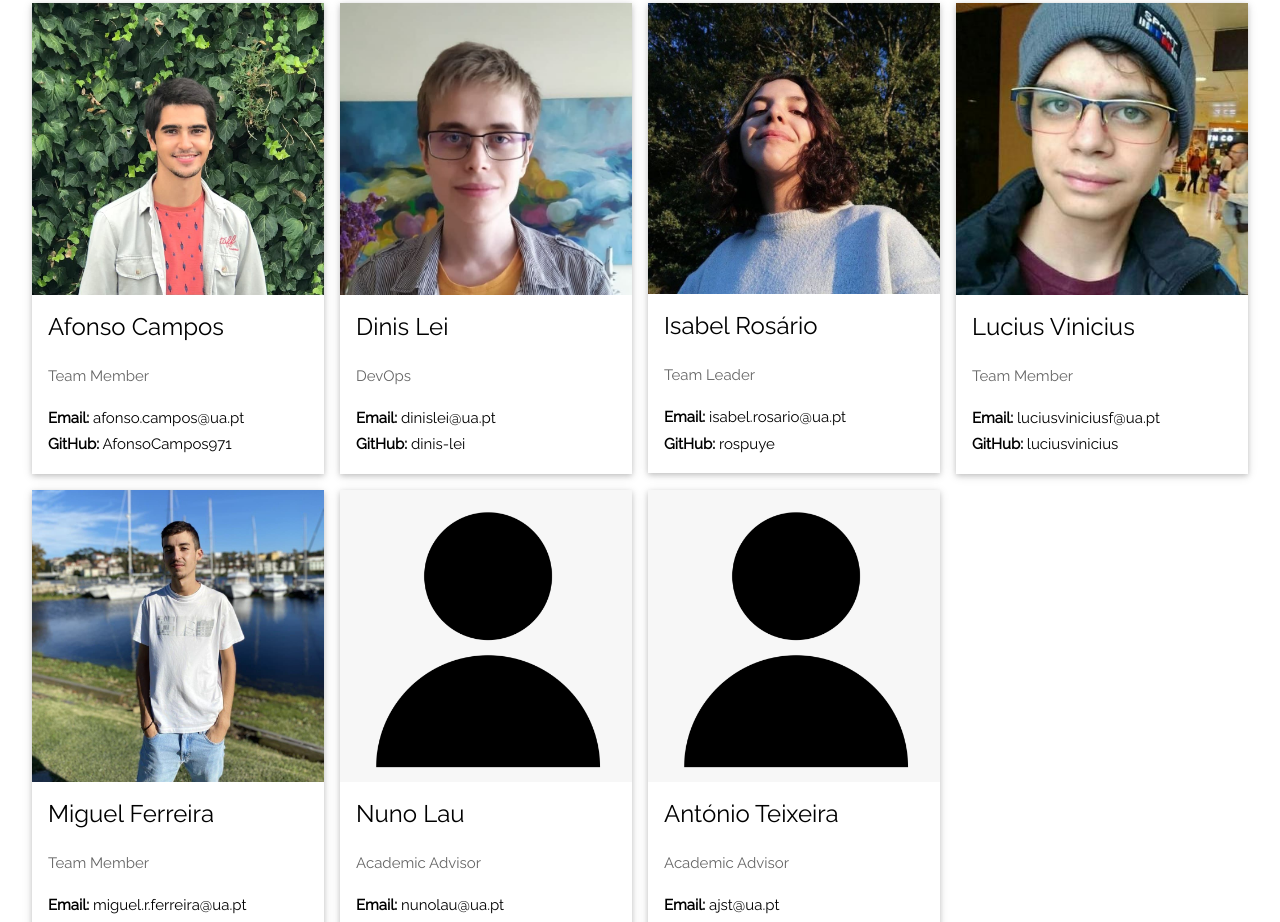
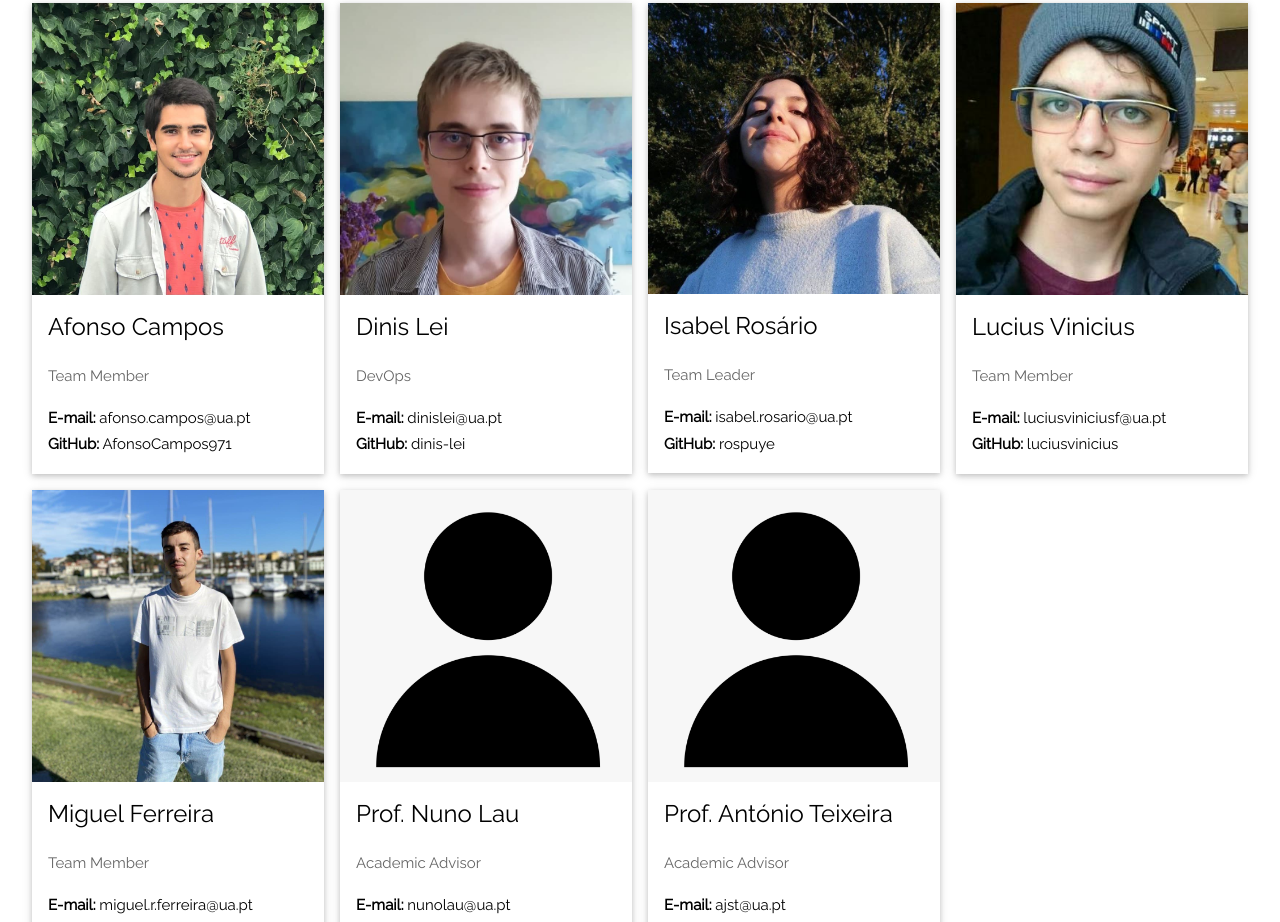
Before and after one commit to rospuye/rospuye.github.io, a plain HTML site: page index.html in a window 1280 px wide. Shown: the part 1878-2800 px from the top of the page. Drawn offline with nearby package versions, Linux system fonts and the light colour scheme.

Commit message:
small changes

```diff
--- a/index.html
+++ b/index.html
@@ -46,7 +46,7 @@ h1 {
 <!-- Navbar (sit on top) -->
 <div class="w3-top">
   <div class="w3-bar w3-white w3-card" id="myNavbar">
-    <a href="#home" class="w3-bar-item w3-button w3-wide">LOGO</a>
+    <a href="#home" class="w3-bar-item w3-button w3-wide">COMMENTATOR</a>
     <!-- Right-sided navbar links -->
     <div class="w3-right w3-hide-small">
       <a href="#about" class="w3-bar-item w3-button"><i class="fa fa-desktop"></i> ABOUT</a>
@@ -109,7 +109,7 @@ h1 {
         <div class="w3-container">
           <h3>Afonso Campos</h3>
           <p class="w3-opacity">Team Member</p>
-          <p><span style="font-weight: bold;">Email:</span> afonso.campos@ua.pt</p>
+          <p><span style="font-weight: bold;">E-mail:</span> afonso.campos@ua.pt</p>
           <p style="margin-top: -6%;"><span style="font-weight: bold;">GitHub:</span> AfonsoCampos971</p>
         </div>
       </div>
@@ -120,7 +120,7 @@ h1 {
         <div class="w3-container">
           <h3>Dinis Lei</h3>
           <p class="w3-opacity">DevOps</p>
-          <p><span style="font-weight: bold;">Email:</span> dinislei@ua.pt</p>
+          <p><span style="font-weight: bold;">E-mail:</span> dinislei@ua.pt</p>
           <p style="margin-top: -6%;"><span style="font-weight: bold;">GitHub:</span> dinis-lei</p>
         </div>
       </div>
@@ -131,7 +131,7 @@ h1 {
         <div class="w3-container">
           <h3>Isabel Rosário</h3>
           <p class="w3-opacity">Team Leader</p>
-          <p><span style="font-weight: bold;">Email:</span> isabel.rosario@ua.pt</p>
+          <p><span style="font-weight: bold;">E-mail:</span> isabel.rosario@ua.pt</p>
           <p style="margin-top: -6%;"><span style="font-weight: bold;">GitHub:</span> rospuye</p>
         </div>
       </div>
@@ -142,7 +142,7 @@ h1 {
         <div class="w3-container">
           <h3>Lucius Vinicius</h3>
           <p class="w3-opacity">Team Member</p>
-          <p><span style="font-weight: bold;">Email:</span> luciusviniciusf@ua.pt</p>
+          <p><span style="font-weight: bold;">E-mail:</span> luciusviniciusf@ua.pt</p>
           <p style="margin-top: -6%;"><span style="font-weight: bold;">GitHub:</span> luciusvinicius</p>
         </div>
       </div>
@@ -153,7 +153,7 @@ h1 {
           <div class="w3-container">
             <h3>Miguel Ferreira</h3>
             <p class="w3-opacity">Team Member</p>
-            <p><span style="font-weight: bold;">Email:</span> miguel.r.ferreira@ua.pt</p>
+            <p><span style="font-weight: bold;">E-mail:</span> miguel.r.ferreira@ua.pt</p>
             <p style="margin-top: -6%;"><span style="font-weight: bold;">GitHub:</span> MiguelF07</p>
             <!-- <p><button class="w3-button w3-light-grey w3-block"><i class="fa fa-envelope"></i> Contact</button></p> -->
           </div>
@@ -163,10 +163,10 @@ h1 {
         <div class="w3-card">
           <img src="./img/team/noface.png" alt="Dan" style="width:100%">
           <div class="w3-container">
-            <h3>Nuno Lau</h3>
+            <h3>Prof. Nuno Lau</h3>
             <p class="w3-opacity">Academic Advisor</p>
-            <p><span style="font-weight: bold;">Email:</span> nunolau@ua.pt</p>
-            <p style="margin-top: -6%;"><span style="font-weight: bold;">GitHub:</span> ...</p>
+            <p><span style="font-weight: bold;">E-mail:</span> nunolau@ua.pt</p>
+            <!-- <p style="margin-top: -6%;"><span style="font-weight: bold;">GitHub:</span> ...</p> -->
             <!-- <p><button class="w3-button w3-light-grey w3-block"><i class="fa fa-envelope"></i> Contact</button></p> -->
           </div>
         </div>
@@ -175,10 +175,10 @@ h1 {
         <div class="w3-card">
           <img src="./img/team/noface.png" alt="Dan" style="width:100%">
           <div class="w3-container">
-            <h3>António Teixeira</h3>
+            <h3>Prof. António Teixeira</h3>
             <p class="w3-opacity">Academic Advisor</p>
-            <p><span style="font-weight: bold;">Email:</span> ajst@ua.pt</p>
-            <p style="margin-top: -6%;"><span style="font-weight: bold;">GitHub:</span> ...</p>
+            <p><span style="font-weight: bold;">E-mail:</span> ajst@ua.pt</p>
+            <!-- <p style="margin-top: -6%;"><span style="font-weight: bold;">GitHub:</span> ...</p> -->
             <!-- <p><button class="w3-button w3-light-grey w3-block"><i class="fa fa-envelope"></i> Contact</button></p> -->
           </div>
         </div>
```
